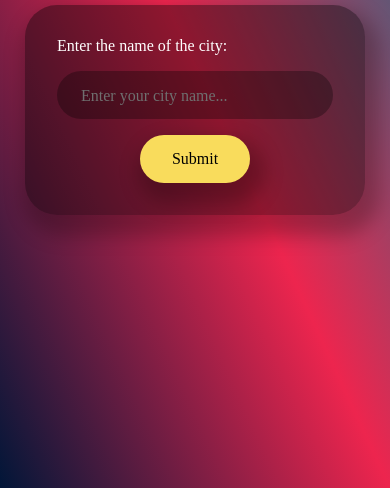
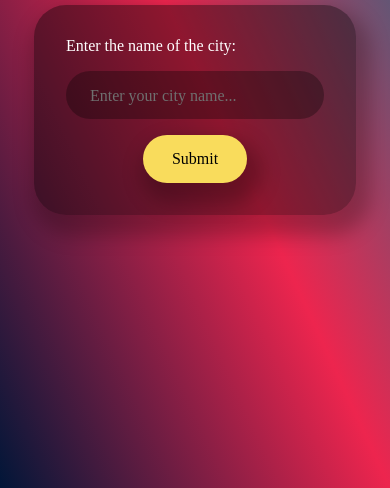
Before and after one commit to AdrishikharChowdhury/Weather-Report, a plain HTML site: page index.html in a window 390 px wide. Shown: the part 356-844 px from the top of the page. Drawn offline with Linux system fonts and the light colour scheme.

Commit message:
responsive desugn

```diff
--- a/assets/css/style.css
+++ b/assets/css/style.css
@@ -13,8 +13,10 @@
 }
 
 body{
+    padding: 1rem;
     background: linear-gradient(to top right,var(--bgcolor1),var(--bgcolor3),var(--bgcolor2));
-    height: 100vh;
+    min-height: 100vh;
+    height: 100%;
     width: 100%;
     display: flex;
     justify-content: center;
```
